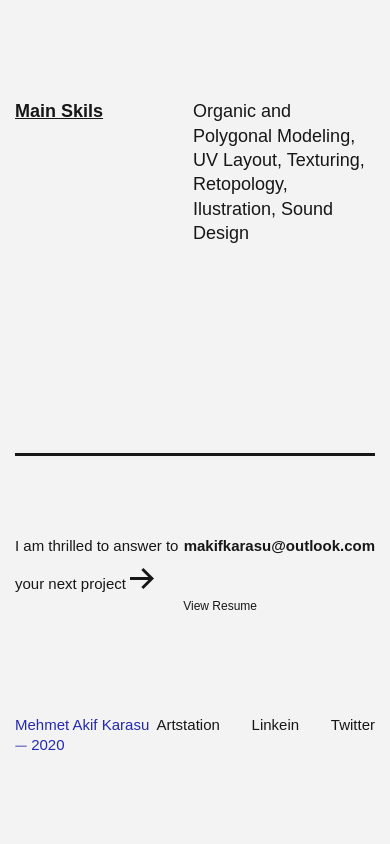
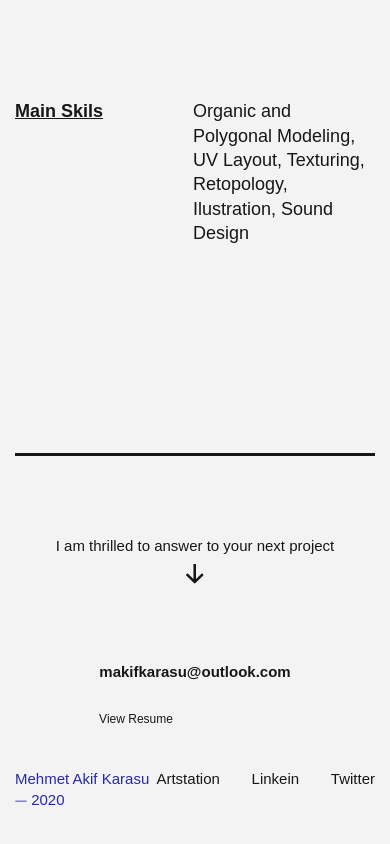
Before and after one commit to VinCat01/ma, a plain HTML site: page index.html in a window 390 px wide. Shown: the part 1810-2654 px from the top of the page. Before the commit the page ends 2617 px from the top, so only its background shows below. Drawn offline with Linux system fonts and the light colour scheme.

Commit message:
contact html(css) fix

```diff
--- a/css/components/_main.css
+++ b/css/components/_main.css
@@ -102,9 +102,9 @@
 }
 
 .contact__resume {
-    margin-right: 238px;
+    margin-top: 20px;
     display: flex;
-    flex-direction: row-reverse;
+    flex-direction: row;
 
 }
 
@@ -160,6 +160,40 @@
 
 }
 
+@media (max-width:540px) {
+    .contact__text {
+        font-size: 22px;
+        display: flex;
+        flex-direction: column;
+        justify-content: center;
+        align-items: center;
+    }
+
+    .main__contact {
+        white-space: nowrap;
+        margin-bottom: 150px;
+        display: flex;
+        max-width: 100%;
+        flex-direction: column;
+        align-items: center;
+    }
+
+    .contact__link {
+
+        display: flex;
+        flex-direction: column;
+        align-items: center;
+
+    }
+
+    .contact__↓ {
+        transform: rotate(90deg);
+        display: inline-block;
+    }
+}
+
+
+
 @media (max-width:480px) {
     .header_inner {
         font-size: 12px;
@@ -181,6 +215,10 @@
 }
 
 @media (max-width:390px) {
+    .contact__↓ {
+        width: 20px;
+    }
+
     .header_inner {
         font-size: 12px;
     }
--- a/index.html
+++ b/index.html
@@ -81,13 +81,14 @@
             <div class="main__contact">
                 <p class="contact__text">I am thrilled to answer to your next project <img class="contact__↓"
                         src="/images/strelka.svg"></p>
-                <p class="contact__mail">makifkarasu@outlook.com</p>
+                <div class="contact__link" >
+                    <p class="contact__mail">makifkarasu@outlook.com</p>
+                    <a class="contact__resume" href="#">View Resume</a>
+                </div>
             </div>
-            <div class="contact__resume"><a href="#">View Resume</a></div>
+
 
         </div>
-
-    </div>
     </div>
 </body>
 <footer>
```
